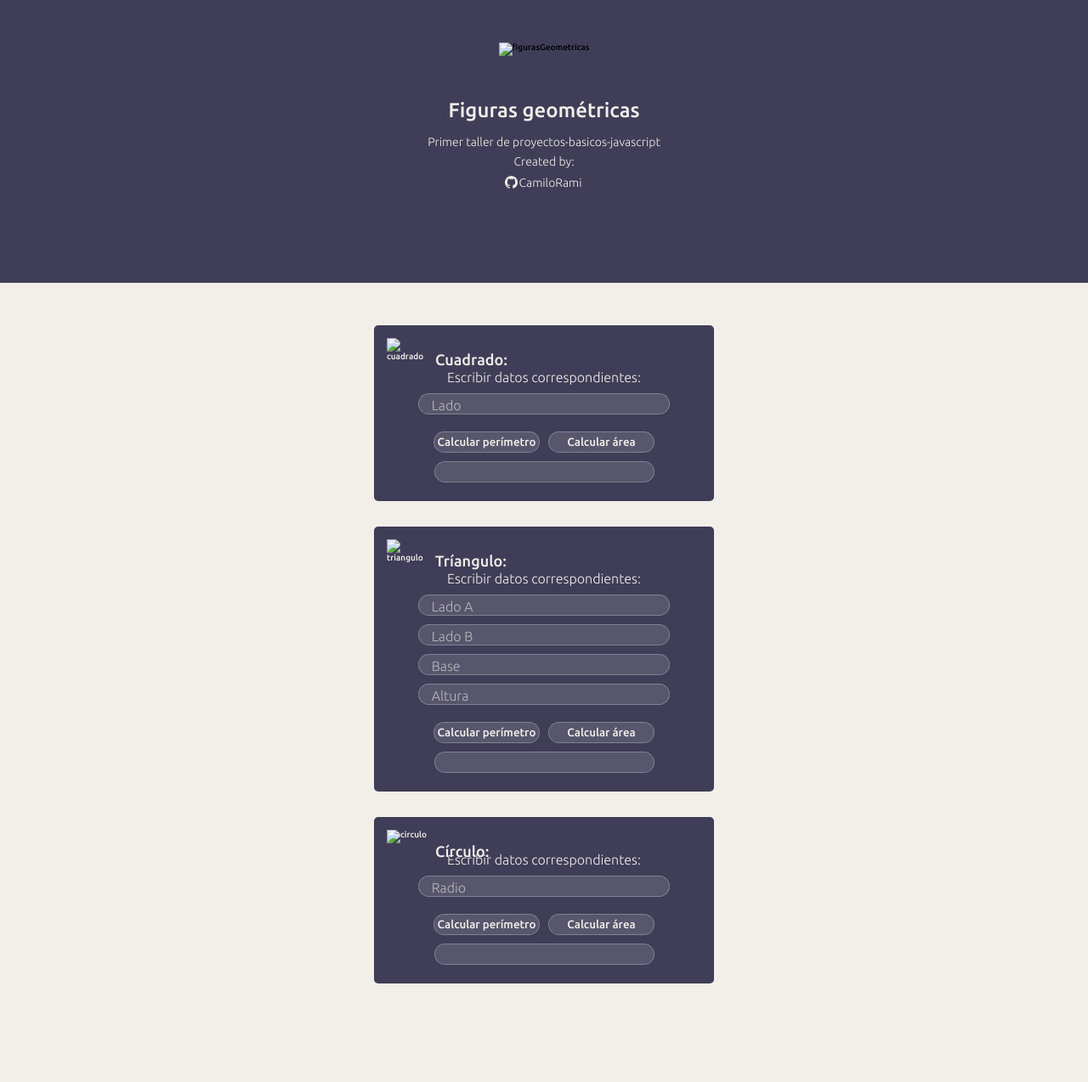
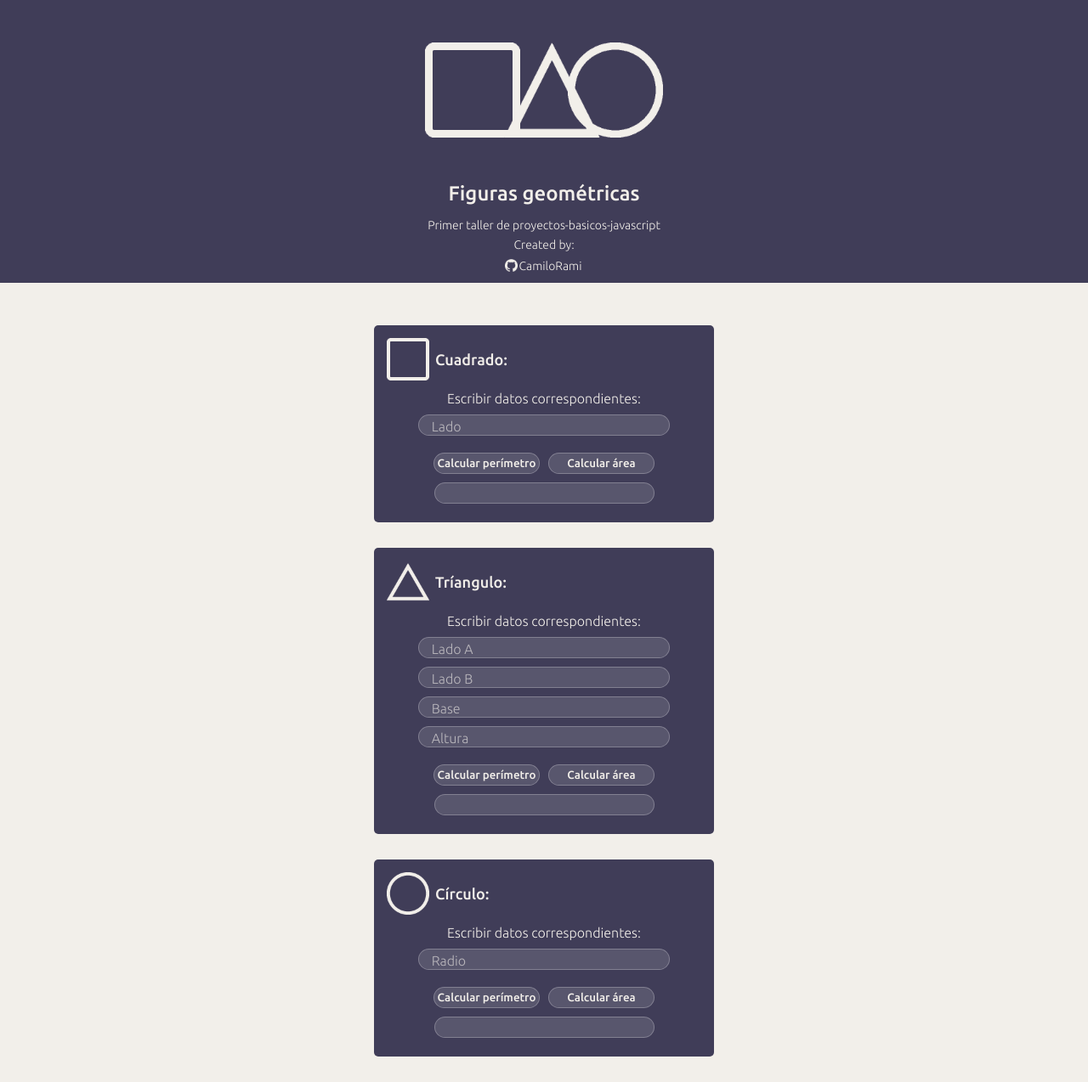
Before and after one commit to CamiloRami/proyecto-basico-javascript, a plain HTML site: page taller1FigurasGeometricas/figuras.html in a window 1280 px wide. Shown: the whole page at 85% size. Before the commit the page ends 1188 px from the top, so only its background shows below. Drawn offline with Linux system fonts and the light colour scheme.

Commit message:
Bug fix (taller 1)

```diff
--- a/taller1FigurasGeometricas/figuras.html
+++ b/taller1FigurasGeometricas/figuras.html
@@ -14,7 +14,7 @@
 <body>
     <header>
         <picture>
-            <img src="./Accets/CTC.png" alt="figurasGeometricas">
+            <img src="./assets/CTC.png" alt="figurasGeometricas">
         </picture>
         <div>
             <h1>
@@ -35,7 +35,7 @@
         <section class="section-cuadrado">
             <div class="div-figuras">
                 <picture>
-                    <img src="./Accets/Cuadrado.png" alt="cuadrado">
+                    <img src="./assets/Cuadrado.png" alt="cuadrado">
                 </picture>
                 <h2>
                     Cuadrado:
@@ -62,7 +62,7 @@
         <section class="section-triangulo">
             <div class="div-figuras">
                 <picture>
-                    <img src="./Accets/Triangulo.png" alt="triangulo">
+                    <img src="./assets/Triangulo.png" alt="triangulo">
                 </picture>
                 <h2>
                     Tríangulo:
@@ -104,7 +104,7 @@
         <section class="section-circulo">
             <div class="div-figuras">
                 <picture>
-                    <img src="./Accets/Circulo.png" alt="circulo">
+                    <img src="./assets/Circulo.png" alt="circulo">
                 </picture>
                 <h2>
                     Círculo:
```
